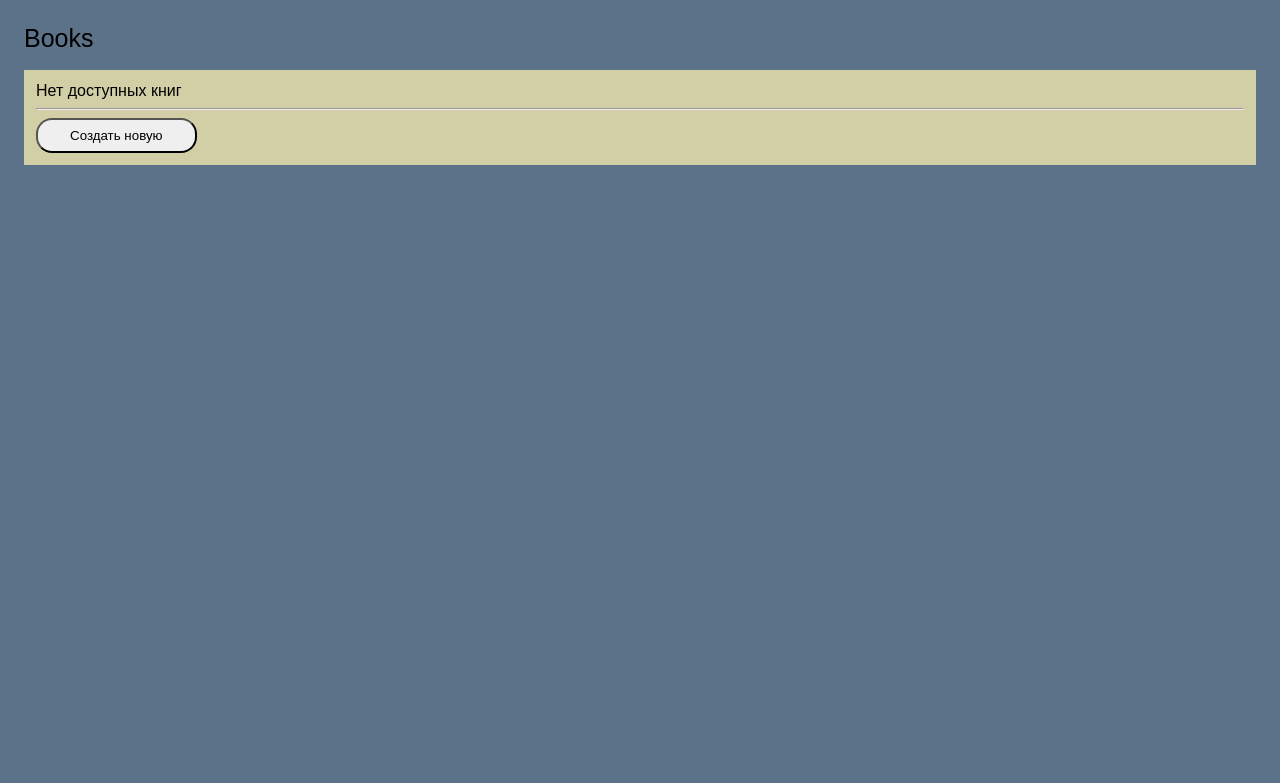
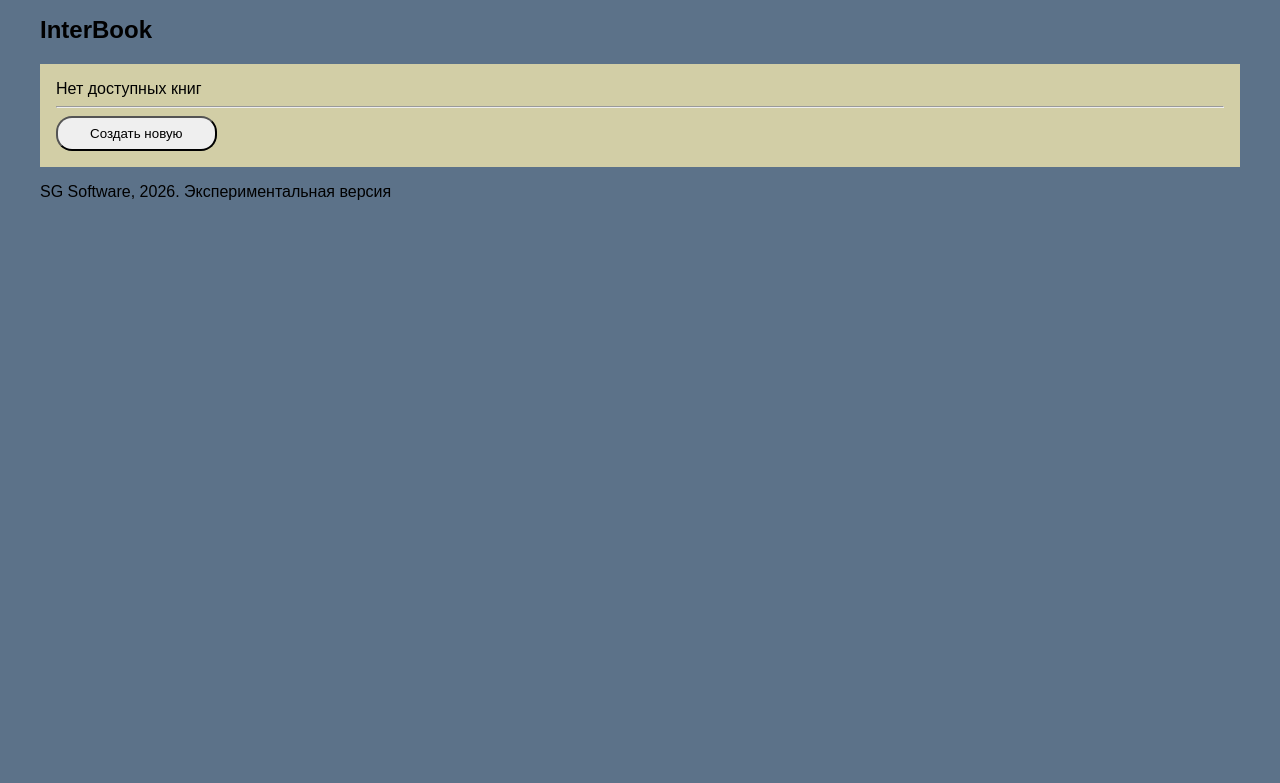
Before and after one commit to Sirozha84/InterBook, a PHP site: page / in a window 1280 px wide. Shown: the top 783 px of the page. Run offline with PHP 8.4, Linux system fonts and the light colour scheme.

Commit message:
Приятные мелочи

```diff
--- a/header.php
+++ b/header.php
@@ -1,12 +1,25 @@
 <head>
-    <title>Заголовок страницы</title>
+    <title>InterBook</title>
     <link rel="stylesheet" href="style.css">
 </head>
-<h1>Books</h1>
+<meta name="viewport" content="width=device-width, initial-scale=1.0">
+<div class="container">
+<h2>InterBook</h2>
 <section>
 <?php
 const Books = 'Books';
 
+/** Подвал */
+function Bottom()
+{
+?>
+</section>
+SG Software, 2026. Экспериментальная версия
+</div>
+<?php
+}
+
+/** Отладочное: вывод массива */
 function out($var, $var_name = '') {
     echo '<pre style="outline: 1px dashed
         red;padding:5px;margin:10px;color:white;background:black;">';
--- a/index.php
+++ b/index.php
@@ -1,6 +1,5 @@
 <form action="index.php" method="post" enctype="multipart/form-data">
 <head>
-    <title>Заголовок страницы</title>
     <link rel="stylesheet" href="style.css">
 </head>
 <?php
@@ -9,20 +8,18 @@ foreach ($_POST as $button  => $vl) {
     if ($button == 'newbook') echo "Заглушка: создание новой книги";
     if (str_starts_with($button, 'edit')) echo "Заглушка: Редактирование ". str_replace('edit>', '', $button);
 }
-//out($_POST);
 Catalog();
+Bottom();
 
 function Catalog() {
     if (!file_exists(Books)) mkdir(Books);
     $files = scandir(Books);
-    //out($files);
-
     if (count($files) == 2) echo 'Нет доступных книг'; else echo 'Доступные книги';
     echo '<table>';
     foreach ($files as $file) {
         if (!str_starts_with($file, '.')) {
             $title = str_replace('.json', '', $file);
-            echo "<tr><td>$title</td><td><button name=\"edit>$file\" class=\"smallbutton\">Редактировать</button></td></tr>";
+            echo "<tr><td>$title</td><td><button name=\"edit>$file\" class=\"smallbutton\">Ред.</button></td></tr>";
         }
     }
     echo '</table><hr>';
--- a/style.css
+++ b/style.css
@@ -2,13 +2,13 @@ body {
     background-color: rgb(92, 114, 137);
     font-family: Arial, Helvetica, sans-serif;
     font-size: 16px;
-    margin: 24px;
+    padding-top: 8
 }
 
 section {
     background-color: rgb(210, 206, 166);
     margin-bottom: 16px;
-    padding:12
+    padding:16
 }
 
 h1 {
@@ -41,4 +41,13 @@ button {
 
 .smallbutton {
     padding: 1px;
+    padding-left: 8px;
+    padding-right: 8px;
 }
+
+.container {
+    max-width: 1200px; /* Не даст странице растянуться шире 1200px на больших экранах */
+    width: 100%;       /* Занимает всю доступную ширину на узких экранах */
+    margin: auto;         /* Выравнивает блок по центру */
+    padding: 0px;   /* Боковые отступы, чтобы текст не прилипал к краям */
+}
```
